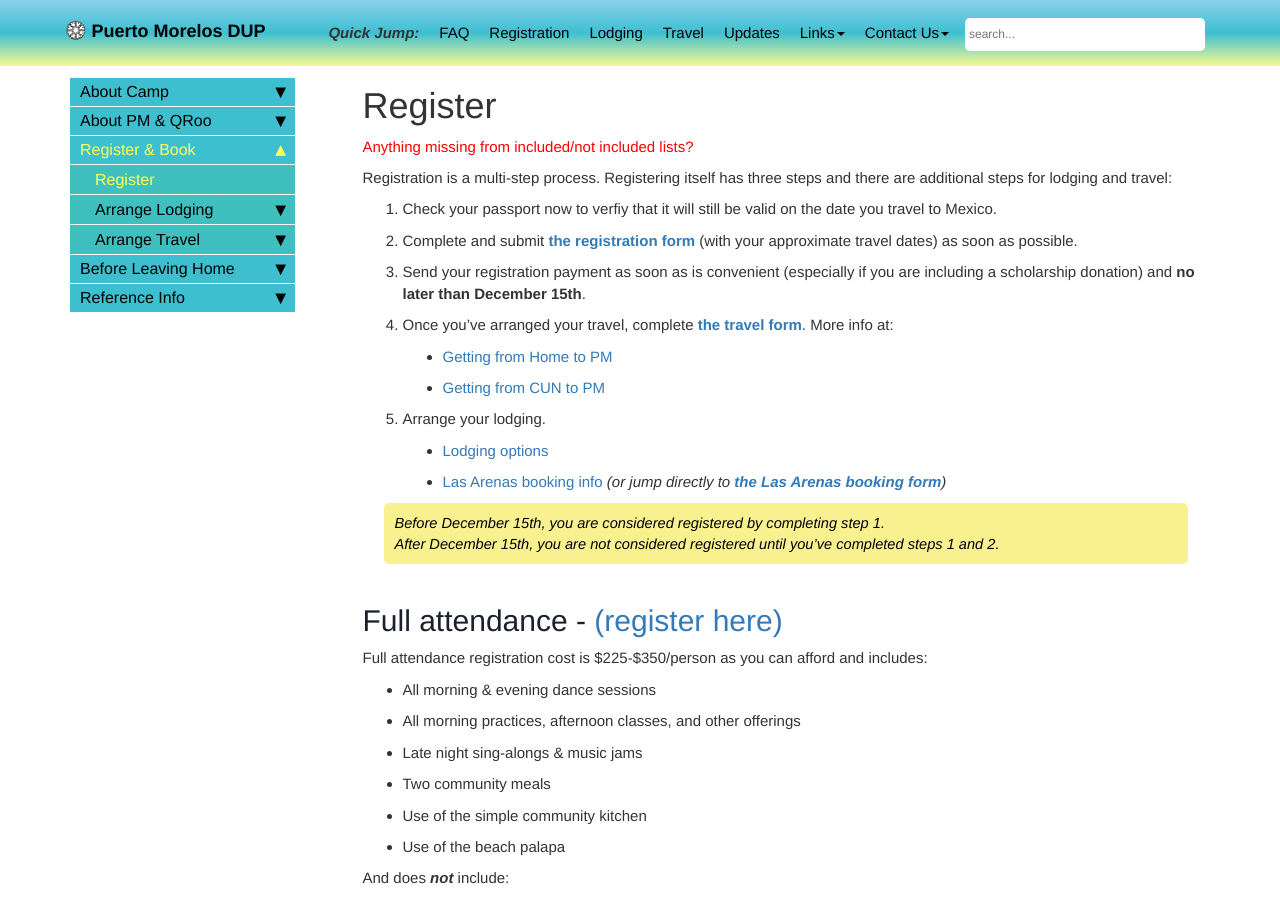
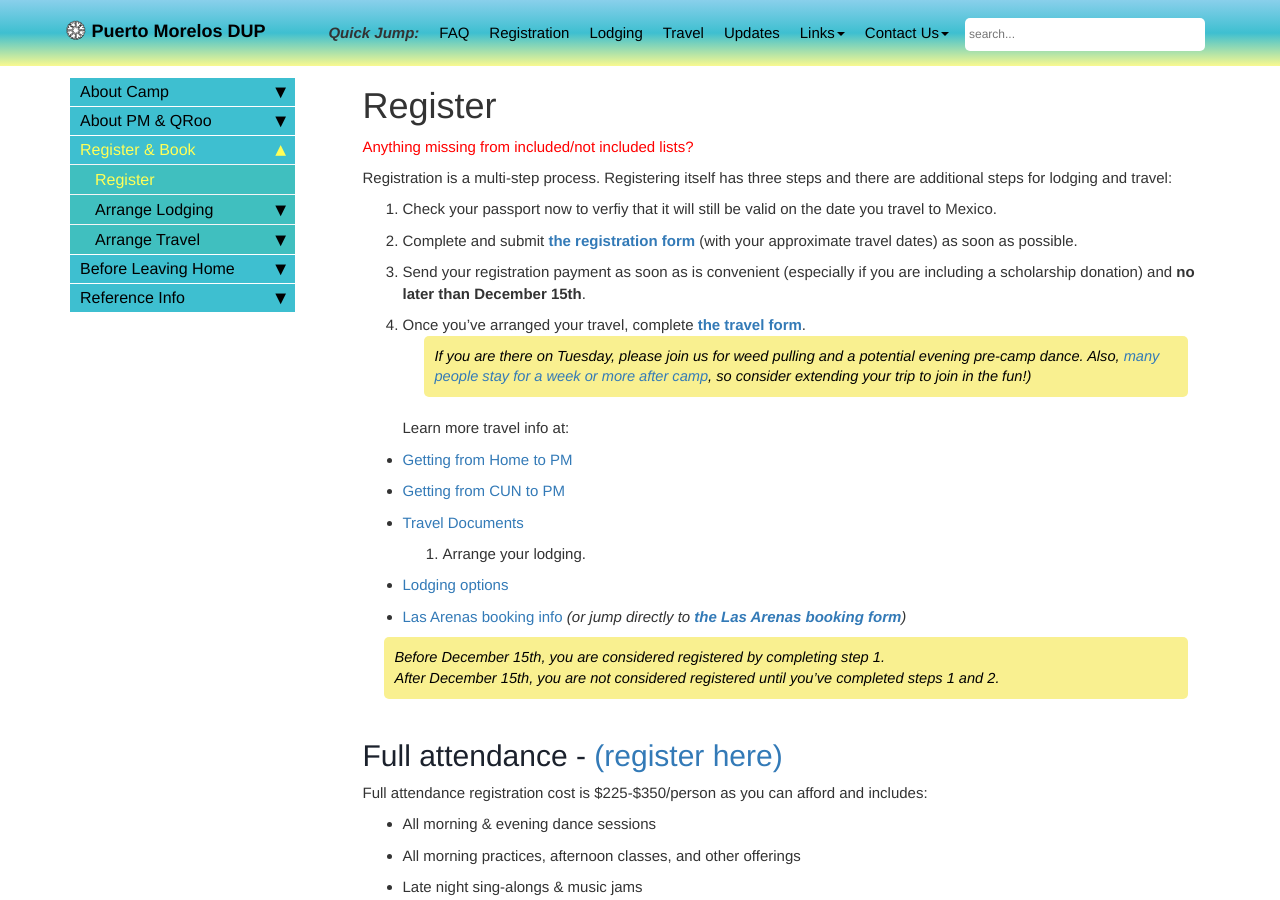
Before and after one commit to davewalker60/pmdup, a Jekyll site: the page built from pages/register.md, in a window 1280 px wide and 900 px high. Built offline with Jekyll 4.4.1, drawn with Linux system fonts in a browser that asks for light colours; comment, search, counter and statistics services are not loaded.

Commit message:
various tweaks

```diff
--- a/pages/register.md
+++ b/pages/register.md
@@ -12,9 +12,14 @@ Registration is a multi-step process. Registering itself has three steps and the
 1. Check your passport now to verfiy that it will still be valid on the date you travel to Mexico.
 2. Complete and submit [**the registration form**](snippets/coming-soon.md){:target="_blank"} (with your approximate travel dates) as soon as possible.
 3. Send your registration payment as soon as is convenient (especially if you are including a scholarship donation) and **no later than December 15th**.
-4. Once you've arranged your travel, complete [**the travel form**](https://docs.google.com/forms/d/e/1FAIpQLSex7cyDs_Xf33rAxqU2S749xG_MB4lMQk3fPvF_p0JkkoKyTg/viewform){:target="_blank"}. More info at:
+4. Once you've arranged your travel, complete [**the travel form**](https://docs.google.com/forms/d/e/1FAIpQLSex7cyDs_Xf33rAxqU2S749xG_MB4lMQk3fPvF_p0JkkoKyTg/viewform){:target="_blank"}.
+   > If you are there on Tuesday, please join us for weed pulling and a potential evening pre-camp dance. Also, [many people stay for a week or more after camp](attractions.md#post-camp-community), so consider extending your trip to join in the fun!)
+
+   Learn more travel info at:
+
   * [Getting from Home to PM](./from-home-to-pm.md)
   * [Getting from CUN to PM](from-cun-to-pm.md)
+  * [Travel Documents](travel-documents.md)
 5. Arrange your lodging.
   * [Lodging options](lodging-options.md)
   * [Las Arenas booking info](booking-las-arenas.md) *(or jump directly to [**the Las Arenas booking form**](https://docs.google.com/forms/d/e/1FAIpQLSct3SrTHl76pMYcZ5z9-eWdLCjCXzf4igqfVk689qA42YuyWA/viewform){:target="_blank"})*
```
Also changed, not shown: pages/attractions.md (+12 -3 lines), pages/from-home-to-pm.md (+3 -1 lines), pages/navigating-cun.md (+3 -2 lines).
